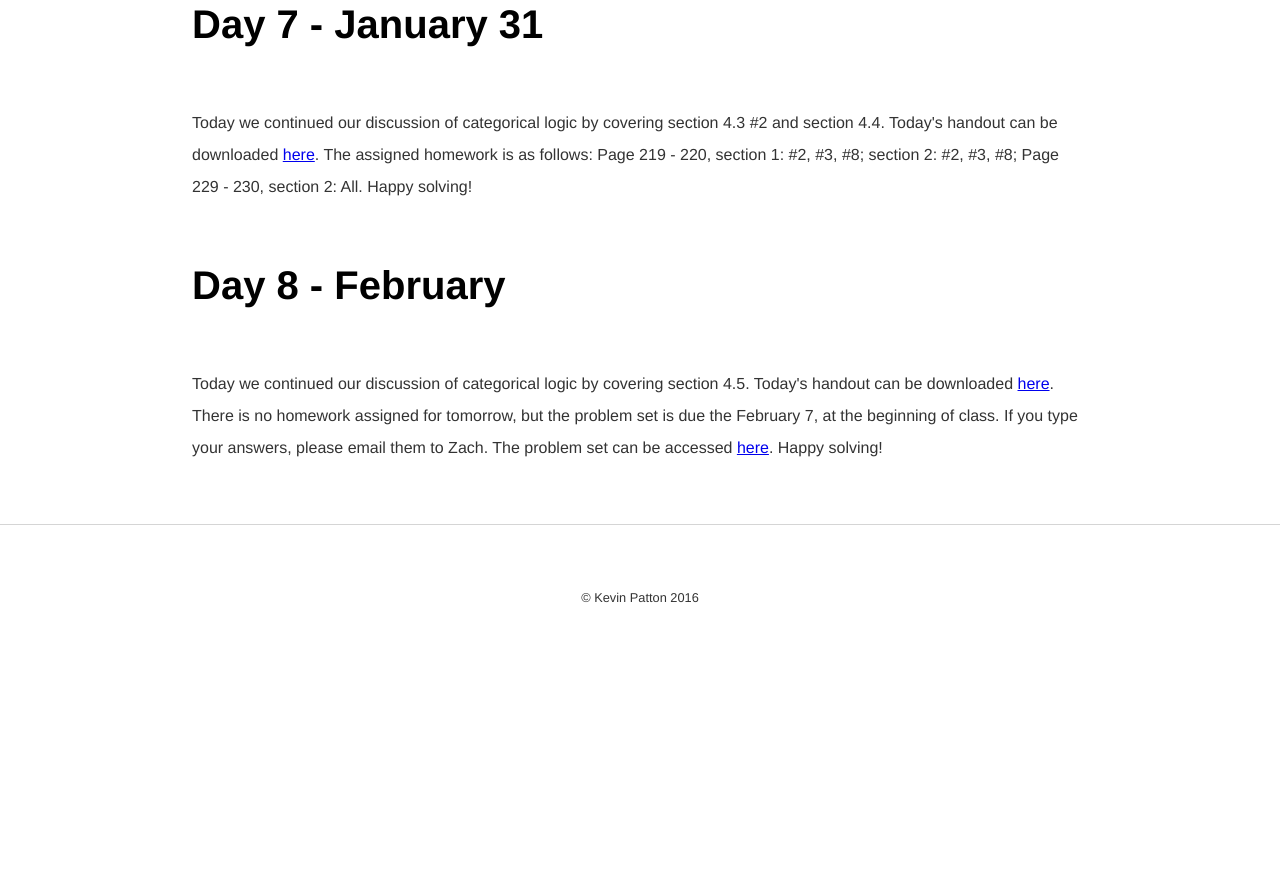
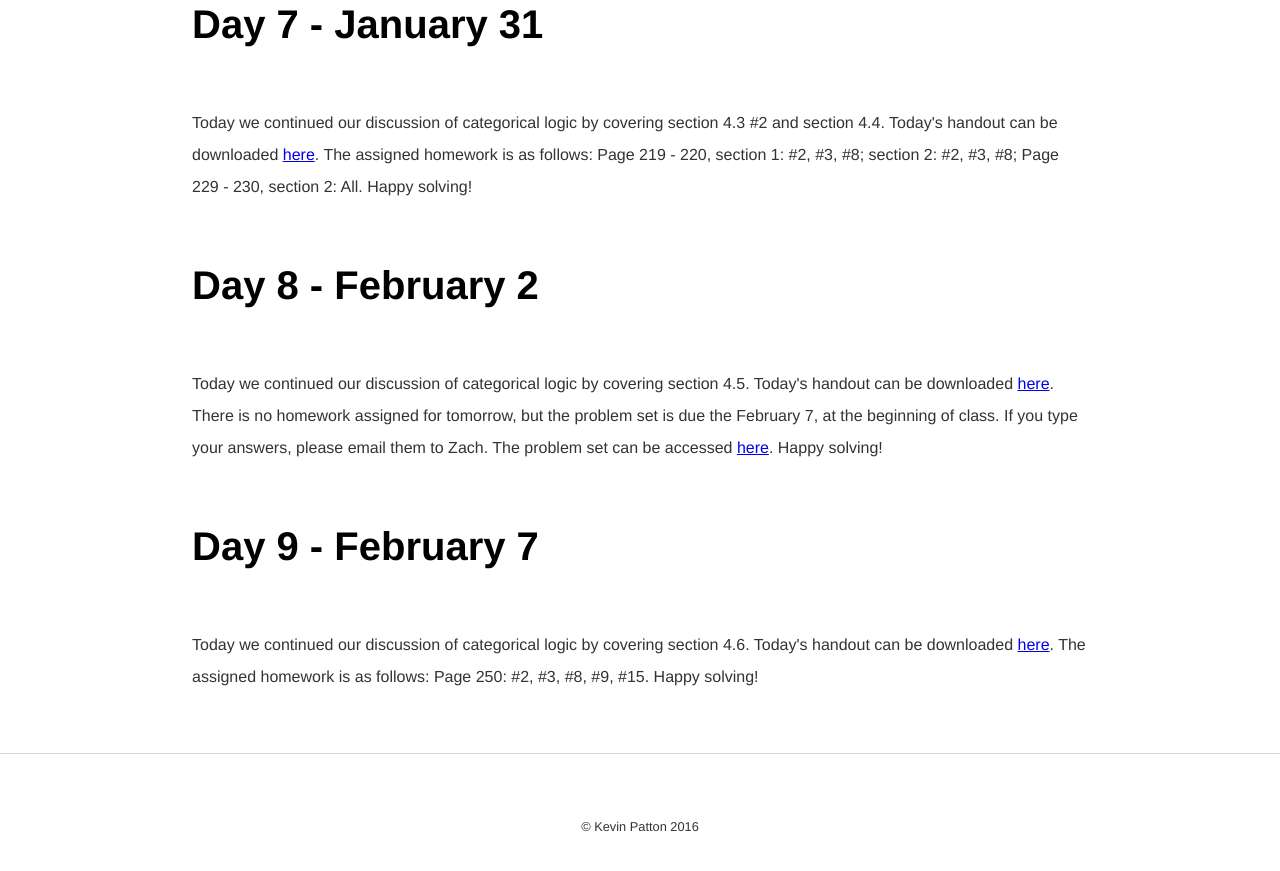
Before and after one commit to kevinjpatton/kevinjpatton.github.io, a Jekyll site: the page built from teaching/phil_110/index.html, in a window 1280 px wide and 900 px high, scrolled down 2083 px. Shown: the top 871 px of the window. Built offline with Jekyll 4.4.1, drawn with Linux system fonts in a browser that asks for light colours; Markdown is read by kramdown in place of the engine named in the settings; before the commit the page ends 2754 px from its top, so only the background shows below that.

Commit message:
Update index.html

```diff
--- a/teaching/phil_110/index.html
+++ b/teaching/phil_110/index.html
@@ -20,5 +20,7 @@ title: Philosophy 110 - Kevin Patton
 <p>The assigned homework is as follows: Page 208: section 1: #3, #5, #8 (ignore the questions of distribution); section 2: #2, #3; section 3:#2, #3; section 4: #2, #3.  Happy solving!</p>
 <h1>Day 7 - January 31</h1>
 <p>Today we continued our discussion of categorical logic by covering section 4.3 #2 and section 4.4.  Today's handout can be downloaded <a href=/teaching/phil_110/Day7-Section4.3_2-4.4.pdf target="_blank">here</a>.  The assigned homework is as follows: Page 219 - 220, section 1: #2, #3, #8; section 2: #2, #3, #8;  Page 229 - 230, section 2: All.  Happy solving!</p>
-<h1>Day 8 - February </h1>
+<h1>Day 8 - February 2</h1>
 <p>Today we continued our discussion of categorical logic by covering section 4.5.  Today's handout can be downloaded <a href=/teaching/phil_110/Day8-Section4.5.pdf target="_blank">here</a>.  There is no homework assigned for tomorrow, but the problem set is due the February 7, at the beginning of class. If you type your answers, please email them to Zach.  The problem set can be accessed <a href=/teaching/phil_110/PS-1.pdf target="_blank">here</a>.  Happy solving!</p>
+<h1>Day 9 - February 7</h1>
+<p>Today we continued our discussion of categorical logic by covering section 4.6.  Today's handout can be downloaded <a href=/teaching/phil_110/Day9-Section4.6.pdf target="_blank">here</a>.  The assigned homework is as follows: Page 250: #2, #3, #8, #9, #15.  Happy solving!</p>
```
